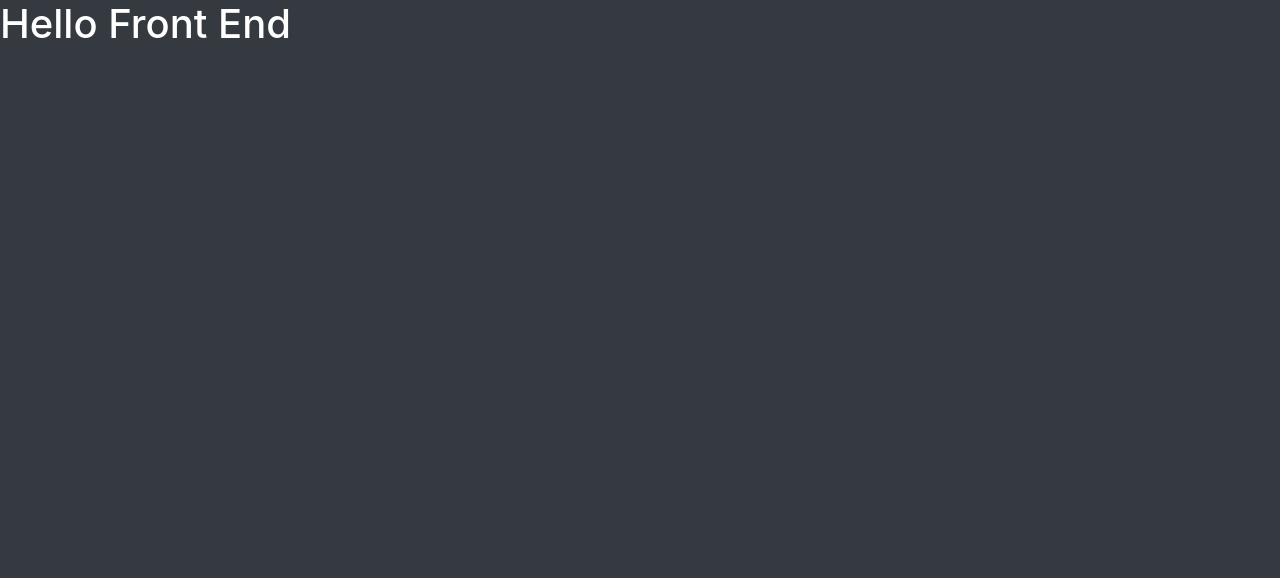
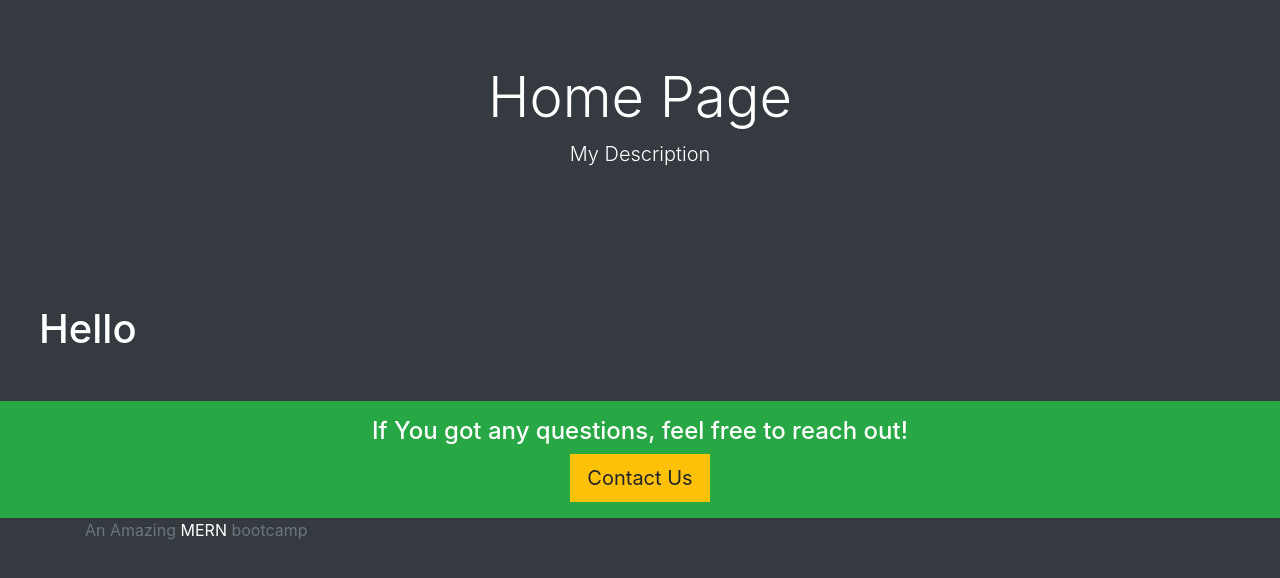
Before and after one commit to SarvY1999/tshirt, a React (Create React App) app in the folder projfrontend/: page / in a window 1280 px wide. Shown: the top 578 px of the page. Built offline with nearby package versions, Linux system fonts and the light colour scheme; no server answers.

Commit message:
adds base component

```diff
--- a/projfrontend/src/core/Base.js
+++ b/projfrontend/src/core/Base.js
@@ -0,0 +1,32 @@
+import React from "react"
+
+const Base = ({
+    title = "My Title",
+    description = "My Description",
+    className = "bg-dark text-white p-4",
+    children
+}) => {
+    return(
+    <div>
+        <div className="container-fluid">
+            <div className="jumbotron bg-dark text-white text-center">
+                <h2 className="display-4">{title}</h2>
+                <p className="lead">{description}</p>
+            </div>
+            <div className={className}>{children}</div>
+        </div>
+        <footer className="footer bg-dark mt-auto py-3">
+            <div className="container-fluid bg-success text-white text-center py-3">
+                <h4>If You got any questions, feel free to reach out!</h4>
+                <button className="btn btn-warning btn-lg">Contact Us</button>
+            </div>
+            <div className="container">
+                <span className="text-muted">
+                    An Amazing <span className="text-white">MERN</span> bootcamp
+                </span>
+            </div>
+        </footer>
+    </div>
+)}
+
+export default Base;
--- a/projfrontend/src/core/Home.js
+++ b/projfrontend/src/core/Home.js
@@ -1,13 +1,17 @@
 import React from 'react'
 import "../styles.css";
 import { API } from '../backend';
+import Base from './Base';
+
 
 const Home = () => {
   console.log("API IS", API);
   return (
-    <div>
-      <h1 className="text-white">Hello Front End</h1>
-    </div>
+    <Base title='Home Page'>
+      <div>
+        <h1>Hello</h1>
+      </div>
+    </Base>
   )
 }
 
```
